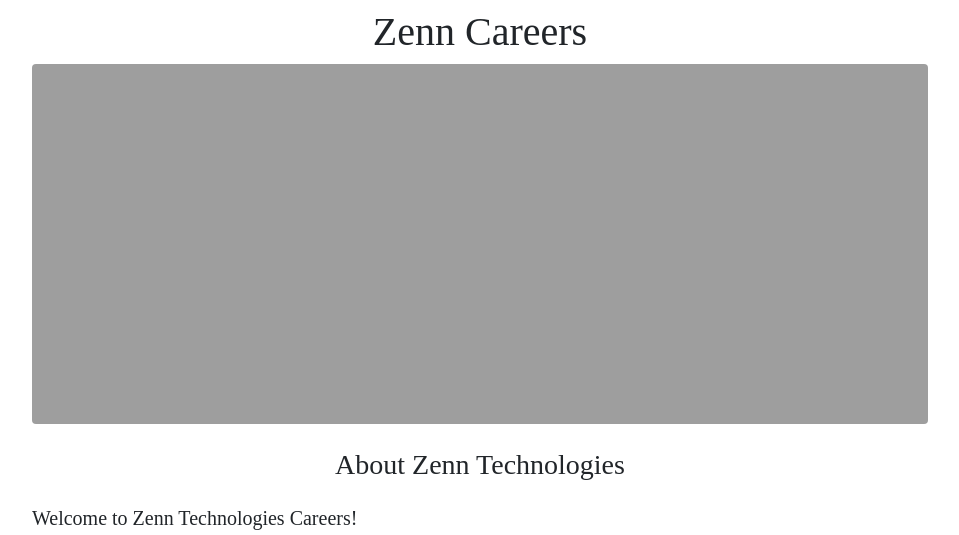
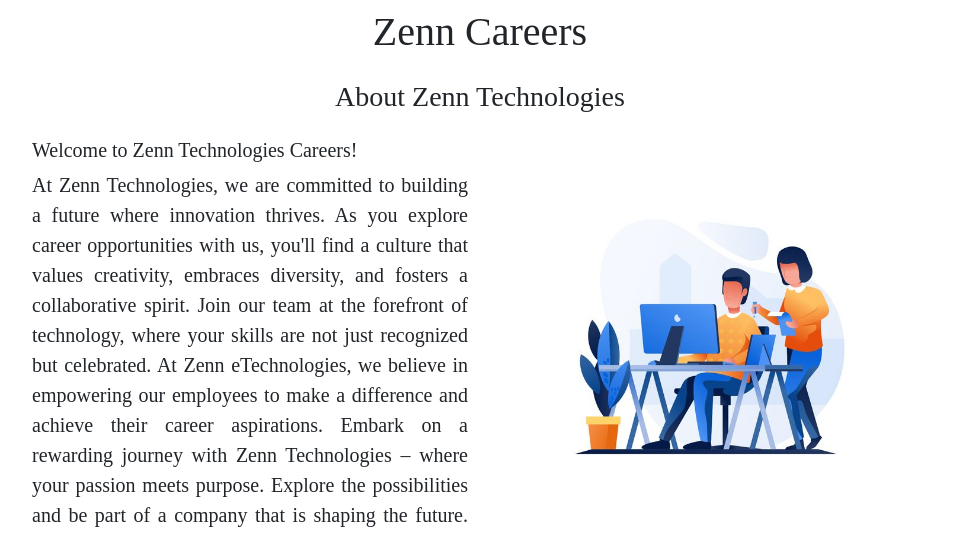
Before and after one commit to glinet-dev/career-website-v2, a Flask app: page / in a window 1280 px wide. Shown: the part 56-591 px from the top of the page, without its empty margins (160-1119 px from the left). Run offline with Flask 3, Linux system fonts and the light colour scheme.

Commit message:
zenn removed banner image

```diff
--- a/templates/home.html
+++ b/templates/home.html
@@ -39,7 +39,6 @@
     {%include 'nav.html'%}
   <div id="container" class="container careerpage-wrap mt-5 pt-2">
     <h1 class="text-center mt-2">Zenn Careers</h1>
-    <img id="banner" class="img-fluid rounded-1" src="http://127.0.0.1:5000/static/zennode-career.png" alt="no image to display here"/>
     <h3 class="text-center mt-4 mb-4">About Zenn Technologies</h3>
     <h5>Welcome to Zenn Technologies Careers!</h5>
 
```
Also changed, not shown: README.md.
